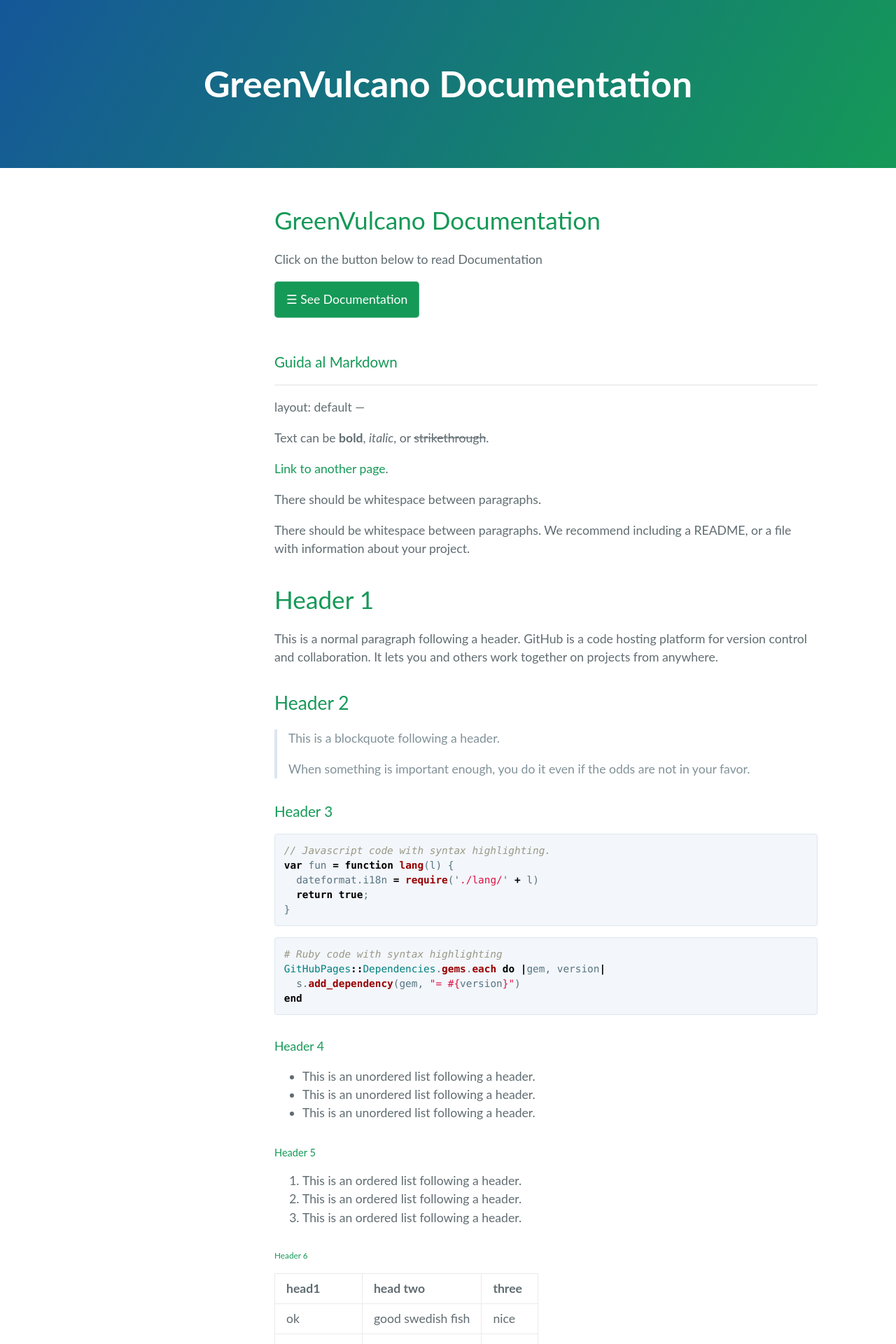
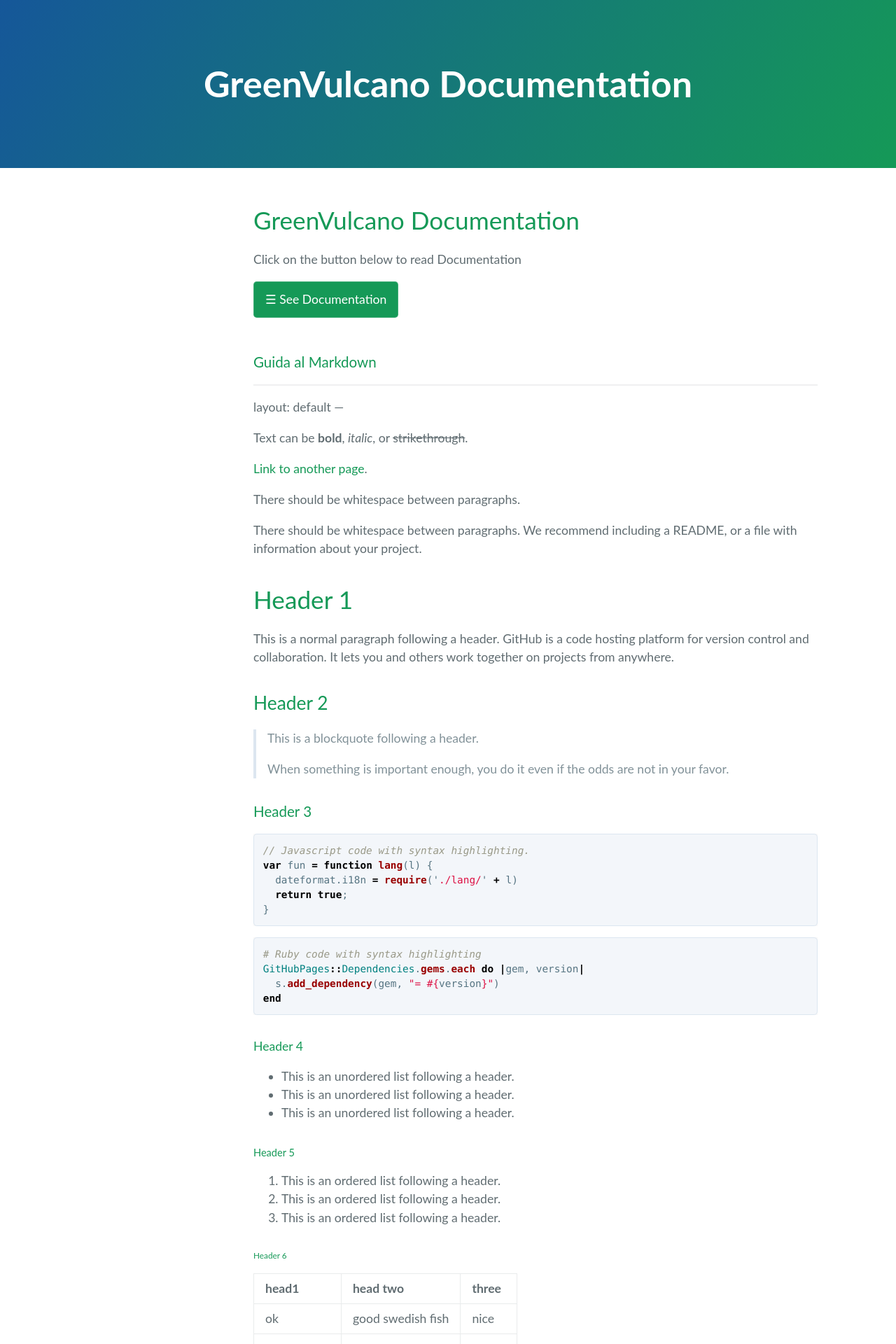
Before and after one commit to dianamw/GreenVulcano-Beta, a Jekyll site: the page built from index.md, in a window 1280 px wide. Shown: the top 1920 px of the page at 70% size. Built offline with Jekyll 4.4.1, drawn with Linux system fonts in a browser that asks for light colours; our own code applies the rules of GitHub Pages for plain Markdown files; the repository's description, which GitHub fills in, is left out.

Commit message:
Update style.scss

```diff
--- a/assets/css/style.scss
+++ b/assets/css/style.scss
@@ -34,7 +34,7 @@ body {
 #main {
     transition: margin-left .5s;
     padding: 16px;
-    margin-left: 280px
+    margin-left: 250px
 }
 @media screen and (max-height: 450px) {
   .sidenav {padding-top: 15px;}
@@ -69,7 +69,7 @@ body {
     color: #ffffff;
     cursor: pointer;
     padding: 18px;
-    width: 280px;
+    width: 250px;
     border: none;
     text-align: left;
     outline: none;
```
